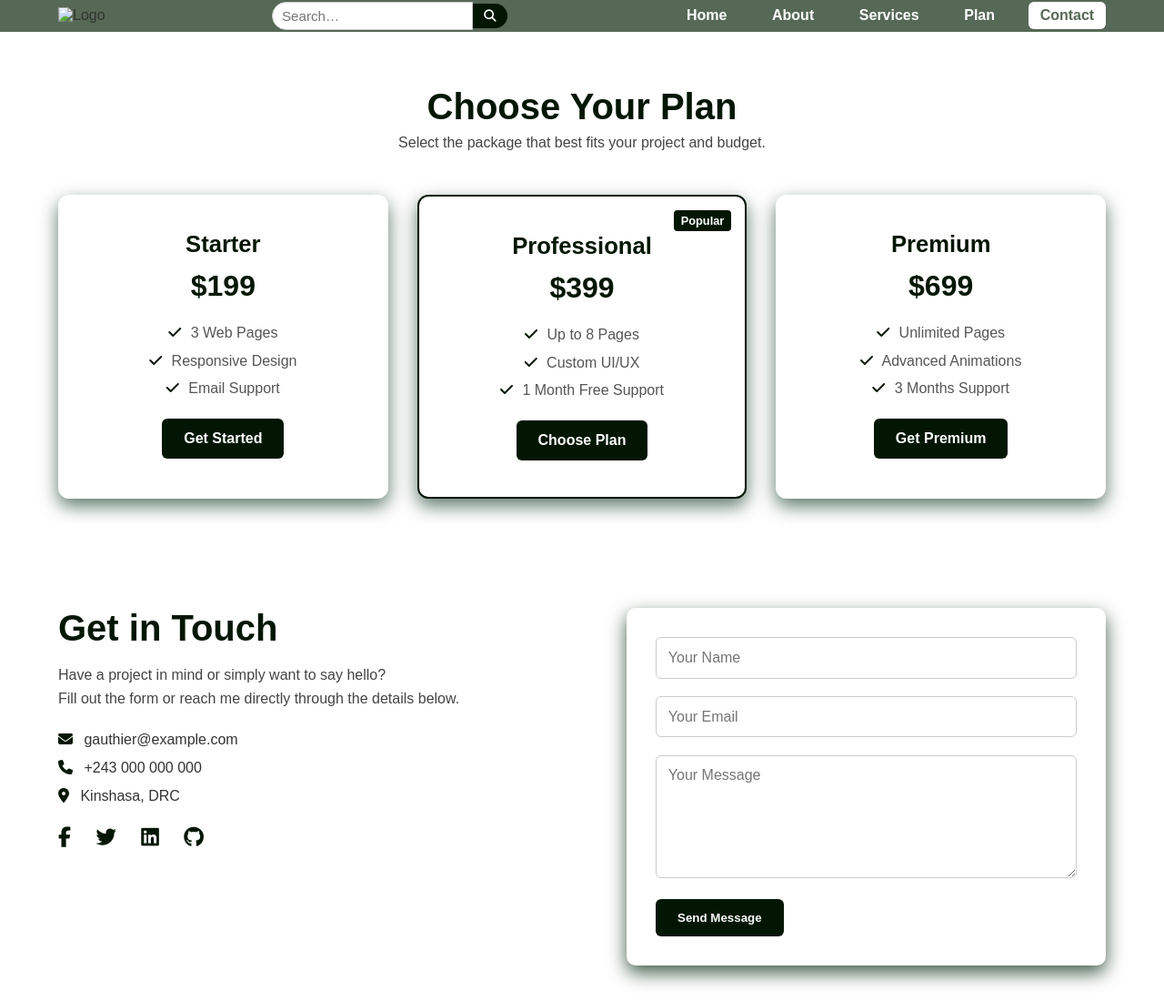
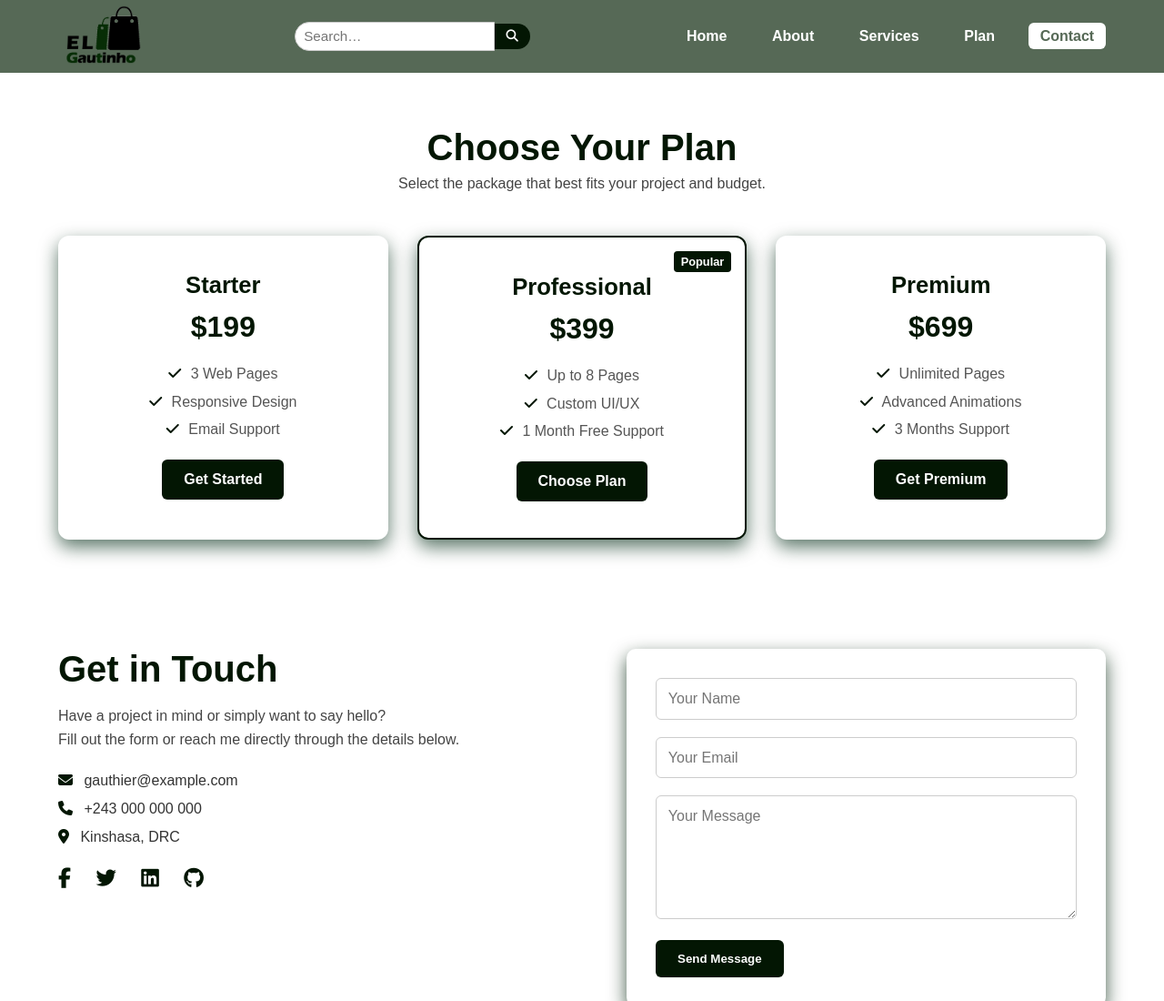
Before and after one commit to ElGautinho/EL-G.-Solution, a plain HTML site: page Contact.html in a window 1280 px wide. Shown: the top 1100 px of the page at 91% size. Drawn offline with Linux system fonts and the light colour scheme; the site is published under a folder, as on GitHub Pages, so addresses that start at the root find nothing.

Commit message:
Fix image source path in Contact.html

```diff
--- a/Contact.html
+++ b/Contact.html
@@ -15,7 +15,7 @@
   <header class="navbar">
     <div class="container nav-container">
       <div class="logo">
-        <img src="/images/Portofolio logo.png" alt="Logo">
+        <img src="images/Portofolio logo.png" alt="Logo">
       </div>
       <form class="nav-search" role="search">
          <input type="text" placeholder="Search…" aria-label="Search">
```
